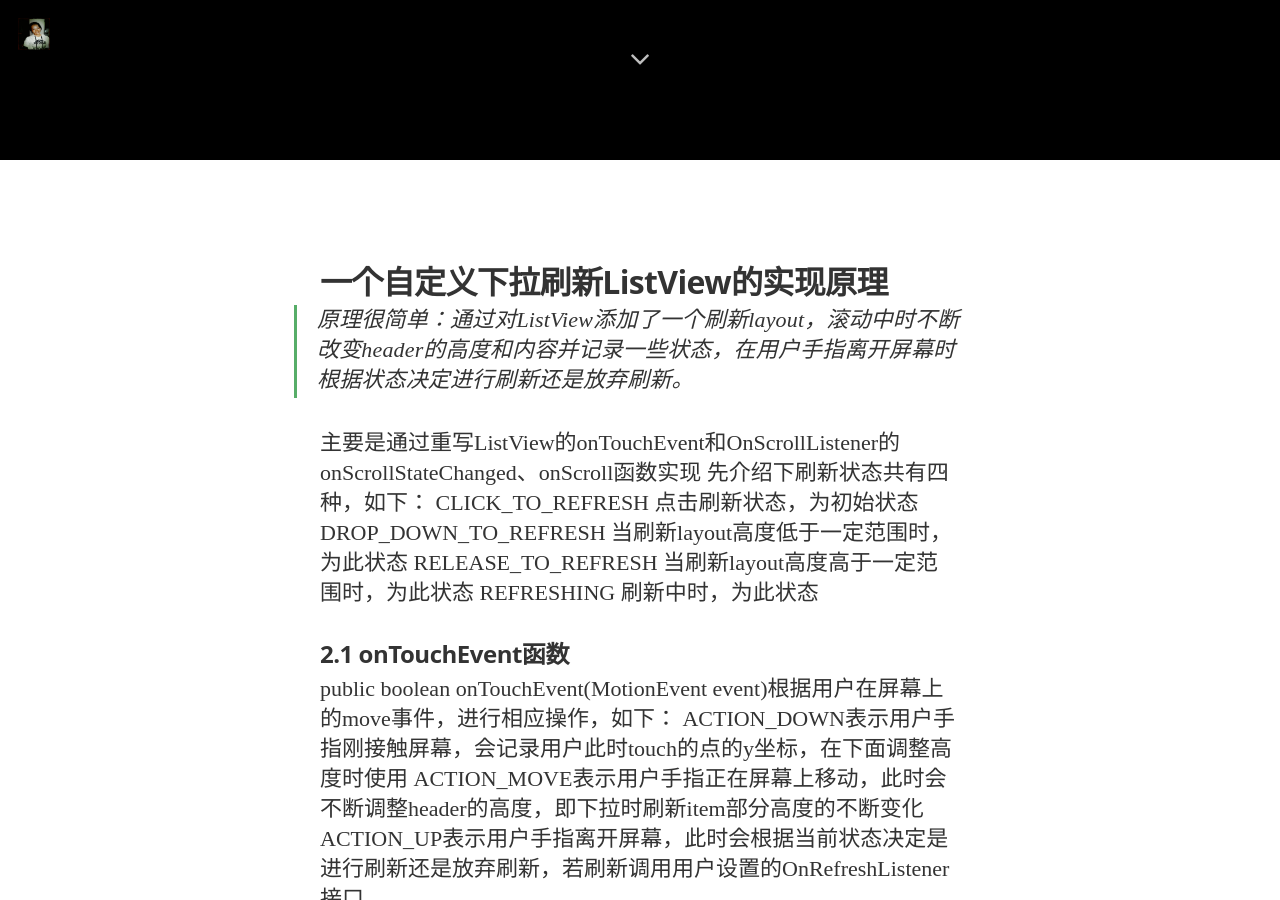
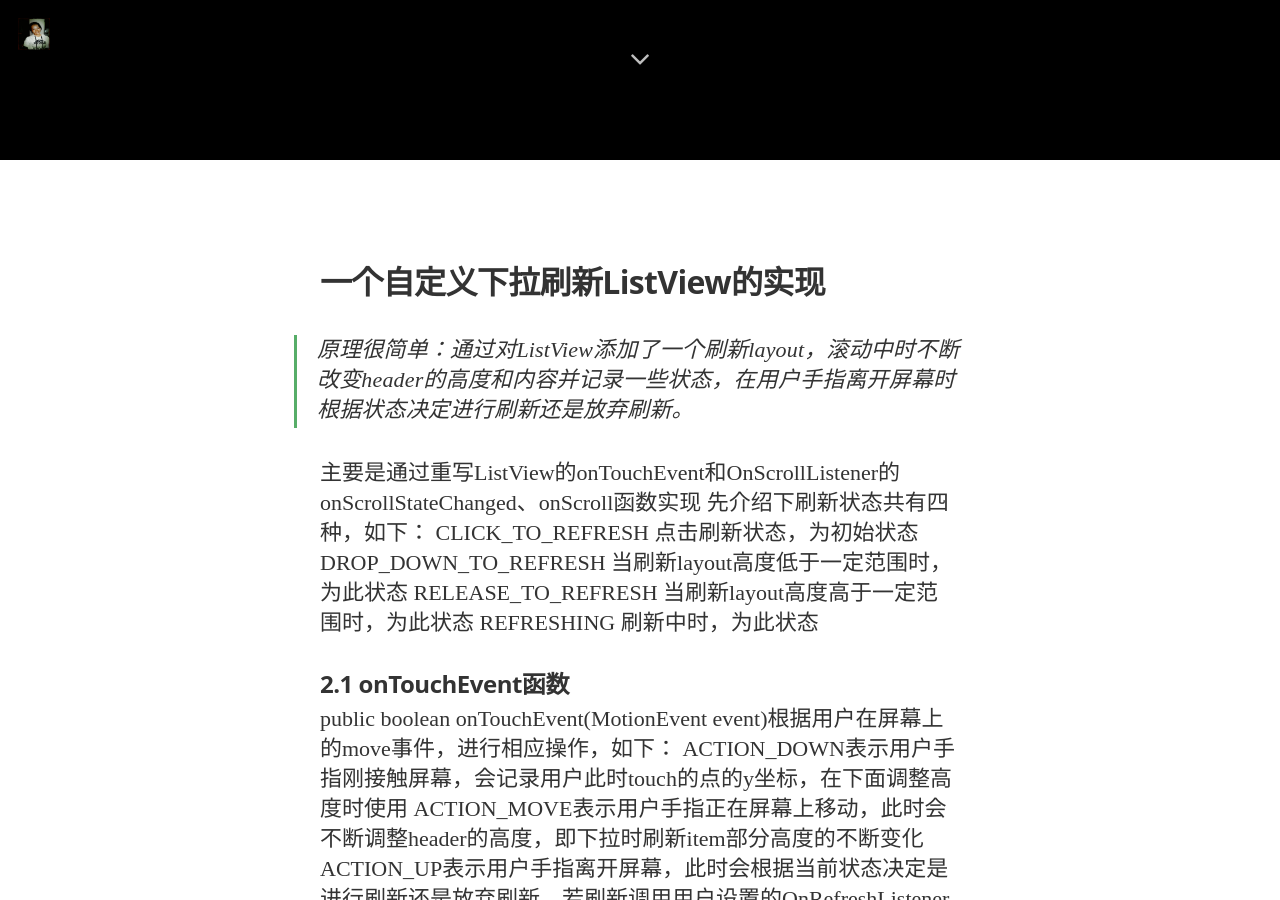
Before and after one commit to hyy12345678/hyy12345678.github.io, a Jekyll site: the page built from _posts/2015-07-05-Android-Dropdownlist-Implement.md, in a window 1280 px wide and 900 px high, scrolled down 740 px. Built offline with Jekyll 4.4.1, drawn with Linux system fonts in a browser that asks for light colours; nearby versions of some CDN libraries; some web fonts are replaced; Markdown is read by kramdown in place of the engine named in the settings.

Commit message:
edit post1

```diff
--- a/_posts/2015-07-05-Android-Dropdownlist-Implement.md
+++ b/_posts/2015-07-05-Android-Dropdownlist-Implement.md
@@ -6,9 +6,8 @@
 tags: clay_created
 image: /assets/article_images/dawn.JPG
 ---
-
-# 一个自定义下拉刷新ListView的实现原理
-
+# 一个自定义下拉刷新ListView的实现
+<b/>
 > 原理很简单：通过对ListView添加了一个刷新layout，滚动中时不断改变header的高度和内容并记录一些状态，在用户手指离开屏幕时根据状态决定进行刷新还是放弃刷新。
 
 主要是通过重写ListView的onTouchEvent和OnScrollListener的onScrollStateChanged、onScroll函数实现
@@ -36,8 +35,9 @@
 根据listView当前的滚动状态即currentScrollState和当前刷新的状态不断修改header内容显示和刷新状态，如下：
 
 **ListView为SCROLL_STATE_TOUCH_SCROLL状态(按着不放滚动中)并且刷新状态不为REFRESHING**
-- a. 刷新对应的item可见时，若刷新layout高度超出范围，则置刷新状态为RELEASE_TO_REFRESH；若刷新layout高度低于高度范围，则置刷新状态为DROP_DOWN_TO_REFRESH。
-- b. 刷新对应的item不可见，重置header
+
+*  a. 刷新对应的item可见时，若刷新layout高度超出范围，则置刷新状态为RELEASE_TO_REFRESH；若刷新layout高度低于高度范围，则置刷新状态为DROP_DOWN_TO_REFRESH。
+*  b. 刷新对应的item不可见，重置header
 
 **ListView为SCROLL_STATE_FLING状态(松手滚动中)**
 
```
